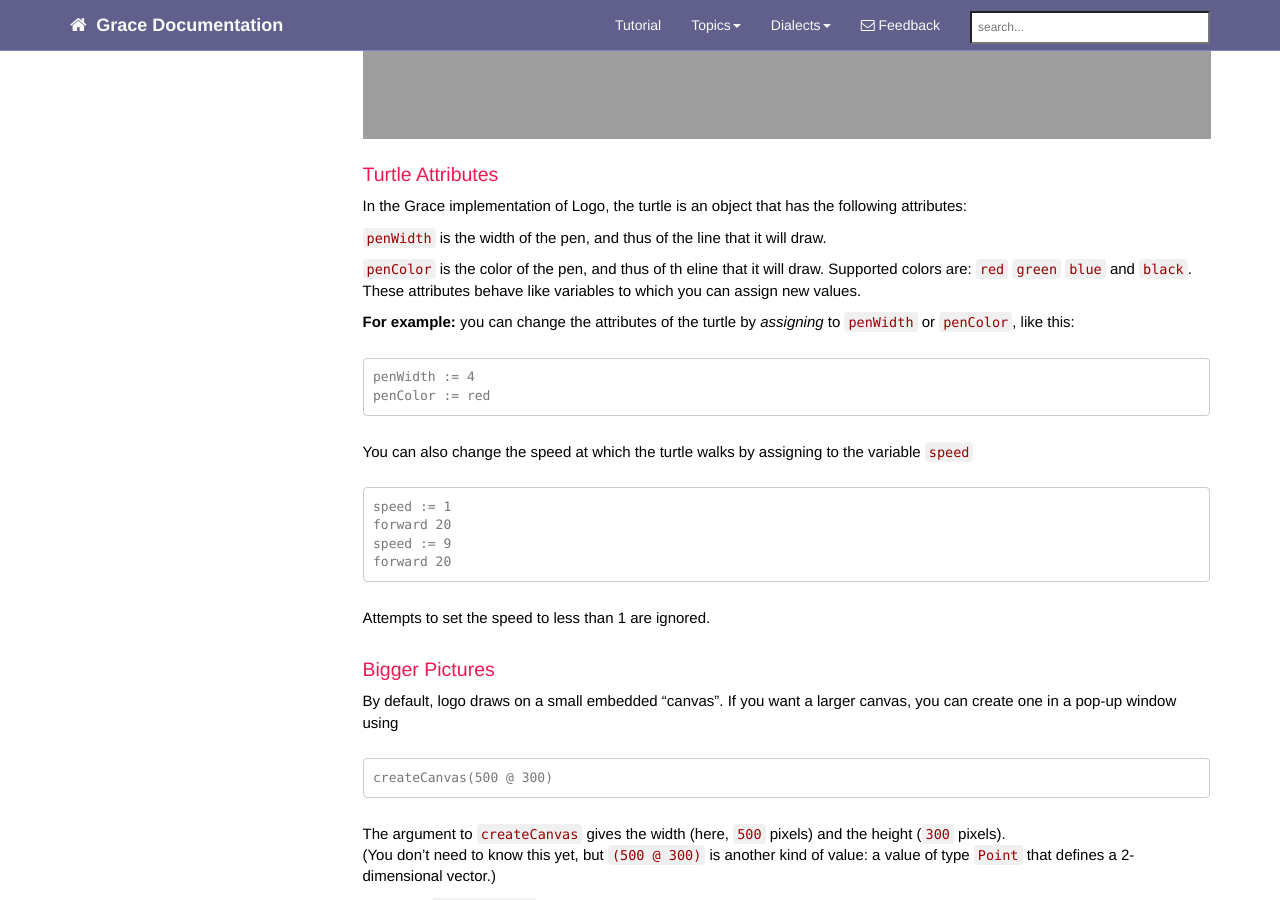
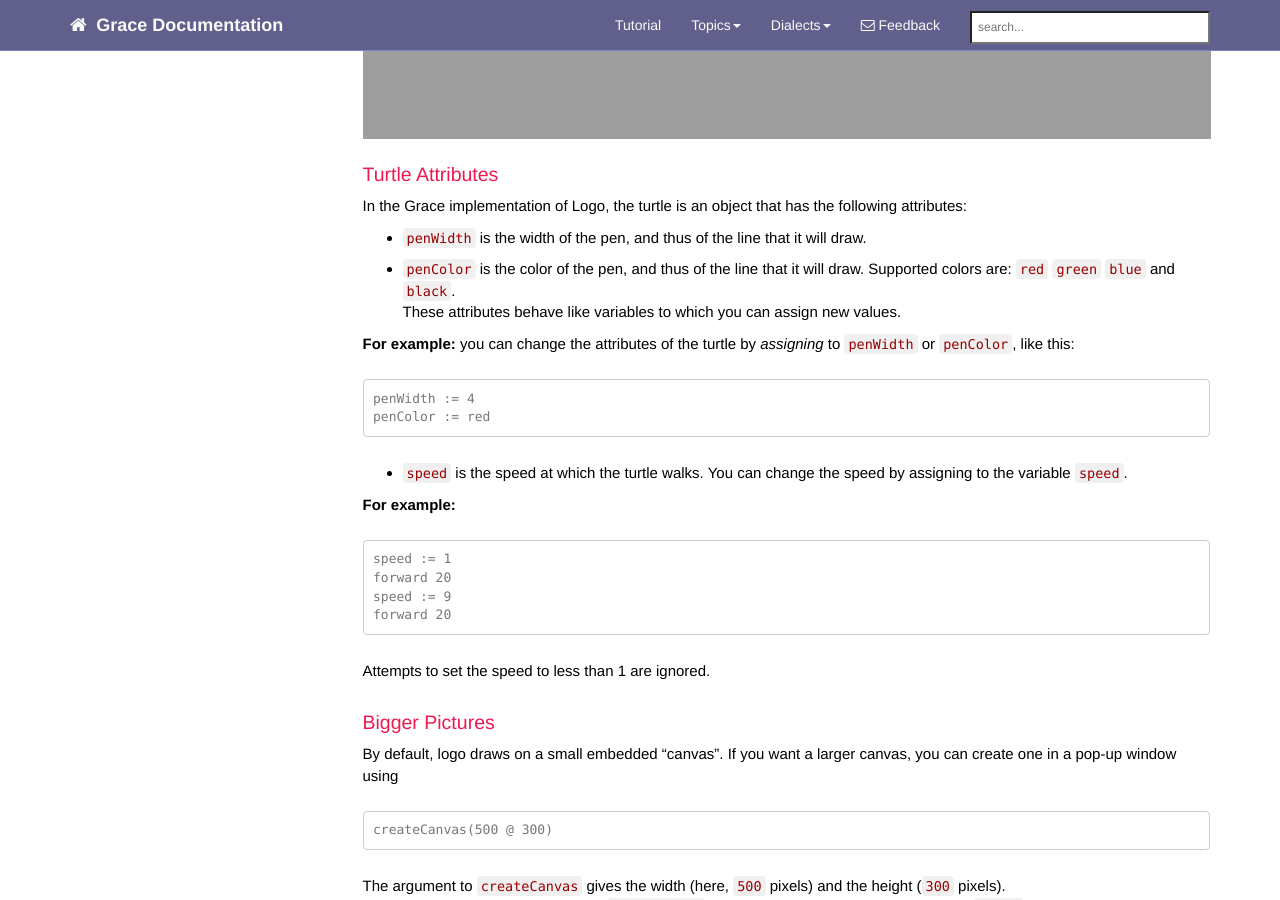
Before and after one commit to gracelang/language, a Jekyll site: the page built from website/GraceDialects/logo.md, in a window 1280 px wide and 900 px high, scrolled down 3294 px. Built offline with Jekyll 4.4.1, drawn with Linux system fonts in a browser that asks for light colours; nearby versions of some CDN libraries; comment, search, counter and statistics services are not loaded.

Commit message:
Improves wording and formatting of attributes section.

```diff
--- a/website/GraceDialects/logo.md
+++ b/website/GraceDialects/logo.md
@@ -93,10 +93,9 @@ Try modifying this example to give the house a door and a window.
 
 In the Grace implementation of Logo, the turtle is an object that has the following attributes:
 
-`penWidth` is the width of the pen, and thus of the line that it will draw.
+ * `penWidth` is the width of the pen, and thus of the line that it will draw.
 
-`penColor` is the color of the pen, and thus of th eline that it will draw.
-Supported colors are: `red` `green` `blue` and `black`.
+ * `penColor` is the color of the pen, and thus of the line that it will draw.  Supported colors are: `red` `green` `blue` and `black`.
 These attributes behave like variables to which you can assign new values.
 
 **For example:** you can change the attributes of the turtle by *assigning* to `penWidth` or `penColor`, like this:
@@ -104,7 +103,9 @@ These attributes behave like variables to which you can assign new values.
     penWidth := 4
     penColor := red
 
-You can also change the speed at which the turtle walks by assigning to the variable `speed`
+ * `speed` is the speed at which the turtle walks. You can change the speed by assigning to the variable `speed`.
+
+**For example:**
 
     speed := 1
     forward 20
```
